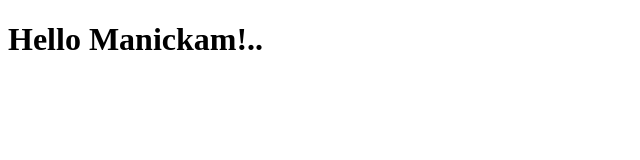
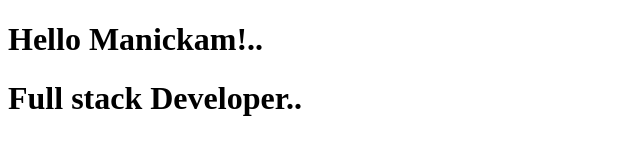
Before and after one commit to manickamsivakumar/git, a plain HTML site: page index.html in a window 1280 px wide. Shown: the whole page, without its empty margins (0-640 px from the left). Drawn offline with Linux system fonts and the light colour scheme.

Commit message:
adding profession

```diff
--- a/index.html
+++ b/index.html
@@ -8,5 +8,6 @@
 </head>
 <body>
     <h1>Hello Manickam!..</h1>
+    <h1>Full stack Developer..</h1>
 </body>
 </html>
```
